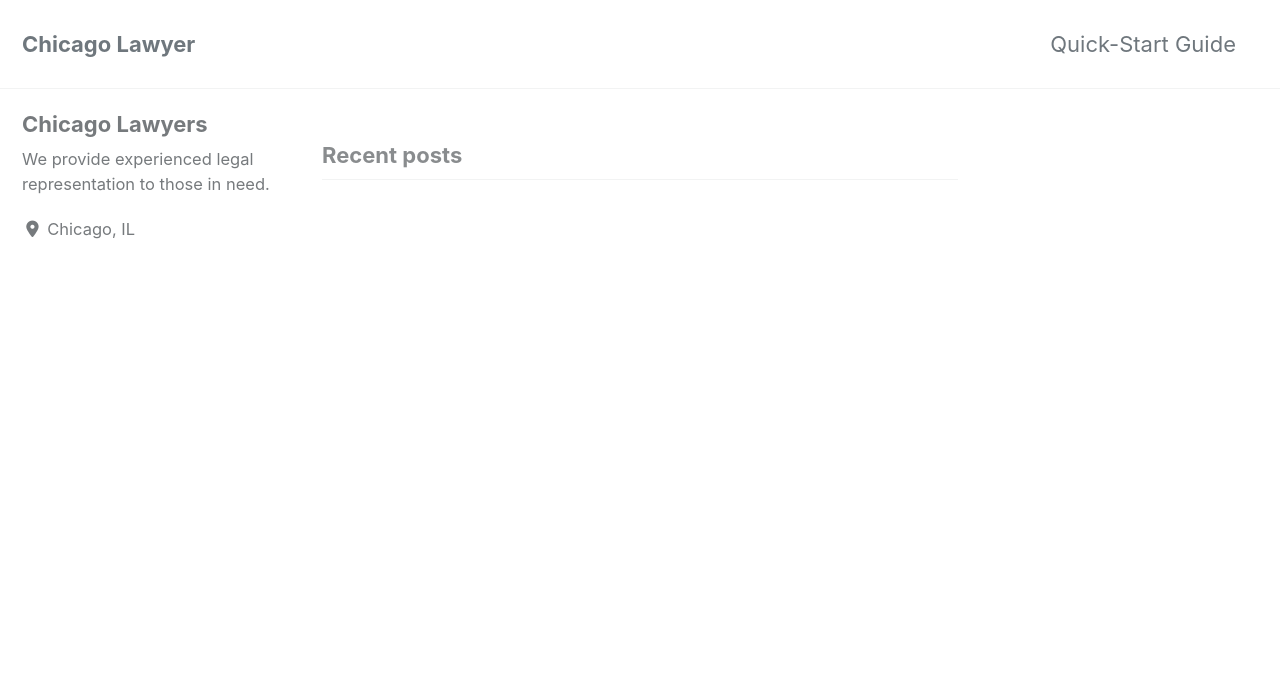
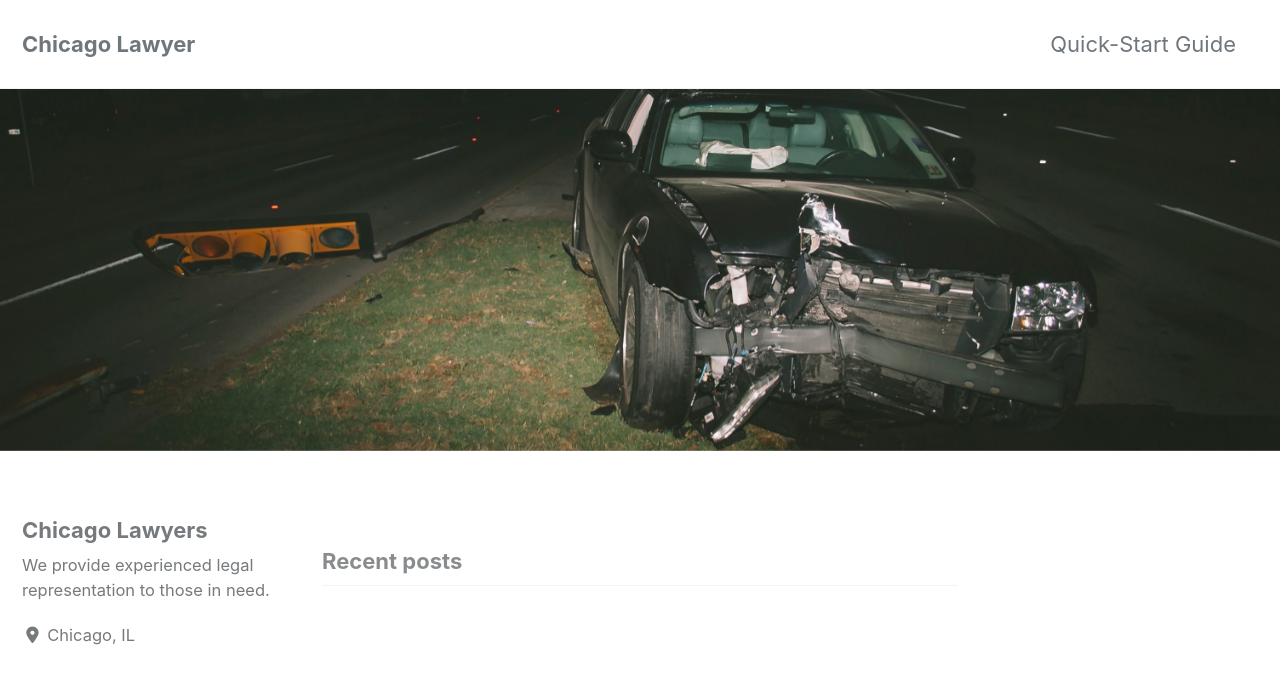
Before and after one commit to chicagolawyer/chicagolawyer.github.io, a Jekyll site: the page built from index.html, in a window 1280 px wide and 900 px high. Shown: the top 684 px of the window. Built offline with Jekyll 4.4.1, drawn with Linux system fonts in a browser that asks for light colours; cached includes are drawn as plain includes; nearby versions of some CDN libraries; the list of posts is cut into pages by our own code.

Commit message:
header image

```diff
--- a/index.html
+++ b/index.html
@@ -1,4 +1,6 @@
 ---
 layout: home
 author_profile: true
+header:
+  image: "images/caraccident1.jpg"
 ---
```
Also changed, not shown: images/caraccident1.jpg (added), 2 other files.
